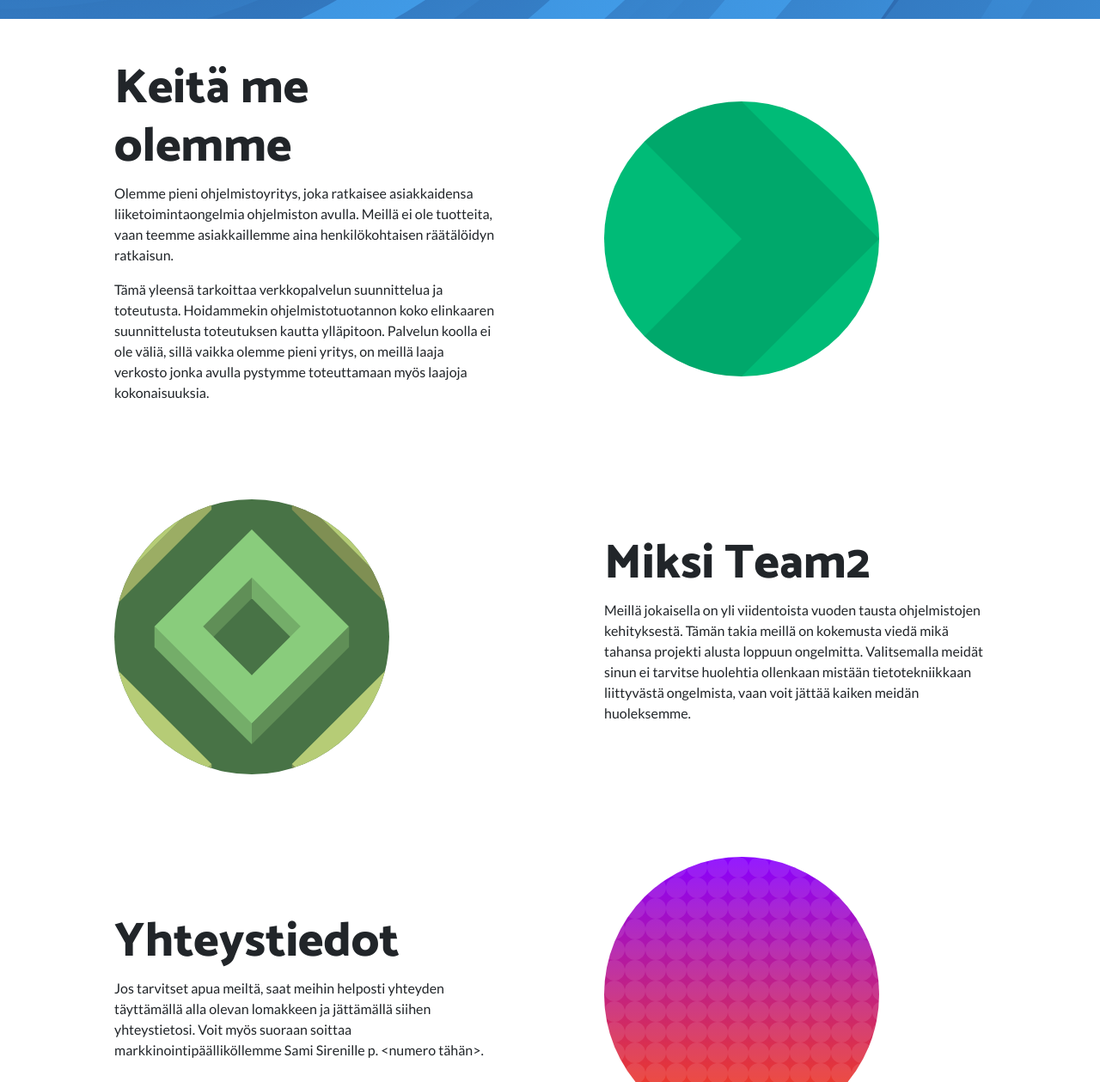
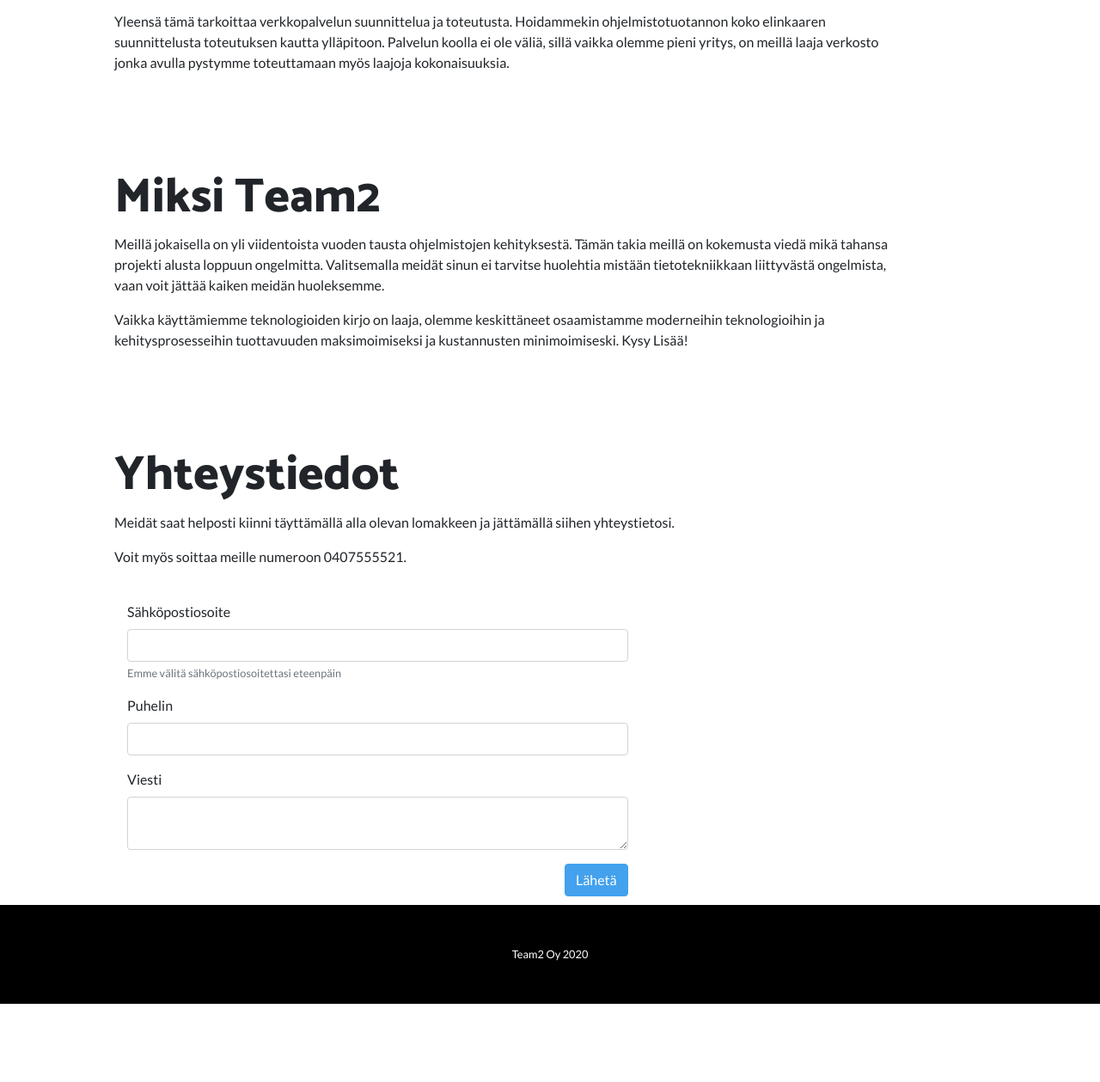
Before and after one commit to Team2Oy/t2-website, a website: page index.html in a window 1280 px wide. Shown: the part 741-2000 px from the top of the page at 86% size. After the commit the page ends 1909 px from the top, so only its background shows below. Drawn offline with Linux system fonts and the light colour scheme.

Commit message:
pientä tuunausta

```diff
--- a/index.html
+++ b/index.html
@@ -5,7 +5,7 @@
   <meta name="viewport" content="width=device-width, initial-scale=1, shrink-to-fit=no">
   <meta name="description" content="">
   <meta name="author" content="Team2 Oy">
-  <title>Team2 Oy - Start Bootstrap Template</title>
+  <title>Team2 Oy</title>
   <link href="vendor/bootstrap/css/bootstrap.min.css" rel="stylesheet">
   <link href="css/bg.css" rel="stylesheet">
   <link href="https://fonts.googleapis.com/css?family=Catamaran:100,200,300,400,500,600,700,800,900" rel="stylesheet">
@@ -15,48 +15,34 @@
 <body>
   <nav class="navbar navbar-expand-lg navbar-dark navbar-custom fixed-top">
     <div class="container">
-      <a class="navbar-brand" href="#">Start Bootstrap</a>
-      <button class="navbar-toggler" type="button" data-toggle="collapse" data-target="#navbarResponsive" aria-controls="navbarResponsive" aria-expanded="false" aria-label="Toggle navigation">
-        <span class="navbar-toggler-icon"></span>
-      </button>
-      <div class="collapse navbar-collapse" id="navbarResponsive">
-        <ul class="navbar-nav ml-auto">
-          <li class="nav-item">
-            <a class="nav-link" href="#">Sign Up</a>
-          </li>
-          <li class="nav-item">
-            <a class="nav-link" href="#">Log In</a>
-          </li>
-        </ul>
-      </div>
+      <a class="navbar-brand" href="#">[ LOGO TÄHÄN? ]</a>
     </div>
   </nav>
   <header class="masthead text-center text-white">
     <div class="masthead-content">
       <div class="container">
         <h1 class="masthead-heading mb-0">Team2 Oy</h1>
-        <h2 class="masthead-subheading mb-0">Ohjelmistokonsultointia pitkällä kokemuksella</h2>
-        <a href="#" class="btn btn-primary btn-xl rounded-pill mt-5">Learn More</a>
+        <h2 class="masthead-subheading mb-0">Järkevää ohjelmistokonsultointia</h2>
       </div>
     </div>
-    <div class="bg-circle-1 bg-circle"></div>
-    <div class="bg-circle-2 bg-circle"></div>
-    <div class="bg-circle-3 bg-circle"></div>
-    <div class="bg-circle-4 bg-circle"></div>
   </header>
+  <main>
     <section>
         <div class="container">
         <div class="row align-items-center">
-        <div class="col-lg-6 order-lg-2">
-          <div class="p-5">
-            <img class="img img-fluid rounded-circle" src="img/Zig-Zag.svg" alt="">
-          </div>
-        </div>
-        <div class="col-lg-6 order-lg-1">
+            <div class="col-lg-11 order-lg-1">
             <div class="p-5">
                 <h2 class="display-4">Keitä me olemme</h2>
-            <p>Olemme pieni ohjelmistoyritys, joka ratkaisee asiakkaidensa liiketoimintaongelmia ohjelmiston avulla. Meillä ei ole tuotteita, vaan teemme asiakkaillemme aina henkilökohtaisen räätälöidyn ratkaisun.</p>
-            <p>Tämä yleensä tarkoittaa verkkopalvelun suunnittelua ja toteutusta. Hoidammekin ohjelmistotuotannon koko elinkaaren suunnittelusta toteutuksen kautta ylläpitoon. Palvelun koolla ei ole väliä, sillä vaikka olemme pieni yritys, on meillä laaja verkosto jonka avulla pystymme toteuttamaan myös laajoja kokonaisuuksia.</p>
+                <p>
+                Olemme pieni viiden freelancerin pyörittämä ohjelmistoyritys, joka ratkaisee asiakkaidensa liiketoimintaongelmia ohjelmiston avulla.
+                Meillä ei ole tuotteita, vaan teemme asiakkaillemme aina henkilökohtaisen räätälöidyn ratkaisun.
+                </p>
+                <p>
+                Yleensä tämä tarkoittaa verkkopalvelun suunnittelua ja toteutusta.
+                Hoidammekin ohjelmistotuotannon koko elinkaaren suunnittelusta toteutuksen kautta ylläpitoon.
+                Palvelun koolla ei ole väliä, sillä vaikka olemme pieni yritys, on meillä laaja verkosto jonka avulla
+                pystymme toteuttamaan myös laajoja kokonaisuuksia.
+                </p>
             </div>
             </div>
         </div>
@@ -65,15 +51,20 @@
     <section>
         <div class="container">
         <div class="row align-items-center">
-        <div class="col-lg-6">
-          <div class="p-5">
-            <img class="img img-fluid rounded-circle" src="img/Hollowed-Boxes.svg" alt="">
-          </div>
-        </div>
-        <div class="col-lg-6">
+            <div class="col-lg-11">
             <div class="p-5">
                 <h2 class="display-4">Miksi Team2</h2>
-            <p>Meillä jokaisella on yli viidentoista vuoden tausta ohjelmistojen kehityksestä. Tämän takia meillä on kokemusta viedä mikä tahansa projekti alusta loppuun ongelmitta. Valitsemalla meidät sinun ei tarvitse huolehtia ollenkaan mistään tietotekniikkaan liittyvästä ongelmista, vaan voit jättää kaiken meidän huoleksemme.</p>
+                <p>
+                Meillä jokaisella on yli viidentoista vuoden tausta ohjelmistojen kehityksestä.
+                Tämän takia meillä on kokemusta viedä mikä tahansa projekti alusta loppuun ongelmitta.
+                Valitsemalla meidät sinun ei tarvitse huolehtia mistään tietotekniikkaan liittyvästä ongelmista,
+                vaan voit jättää kaiken meidän huoleksemme.
+                </p>
+                <p>
+                Vaikka käyttämiemme teknologioiden kirjo on laaja, olemme keskittäneet osaamistamme
+                moderneihin teknologioihin ja kehitysprosesseihin tuottavuuden maksimoimiseksi ja
+                kustannusten minimoimiseski. Kysy Lisää!
+                </p>
             </div>
             </div>
         </div>
@@ -82,24 +73,43 @@
     <section>
         <div class="container">
         <div class="row align-items-center">
-        <div class="col-lg-6 order-lg-2">
-          <div class="p-5">
-            <img class="img img-fluid rounded-circle" src="img/Diamond-Sunset.svg" alt="">
-          </div>
-        </div>
-        <div class="col-lg-6 order-lg-1">
+            <div class="col-lg-11 order-lg-1">
             <div class="p-5">
                 <h2 class="display-4">Yhteystiedot</h2>
-            <p>Jos tarvitset apua meiltä, saat meihin helposti yhteyden täyttämällä alla olevan lomakkeen ja jättämällä siihen yhteystietosi.
-              Voit myös suoraan soittaa markkinointipäälliköllemme Sami Sirenille p. &lt;numero tähän&gt;.</p>
+                <p>
+                  Meidät saat helposti kiinni täyttämällä alla olevan lomakkeen ja jättämällä siihen yhteystietosi.
+                </p>
+                <p>
+                  Voit myös soittaa meille numeroon 0407555521.
+                </p>
+                <br>
+                <form action="tbd" class="col-lg-8">
+                <div class="form-group">
+                    <label for="email" class="required">Sähköpostiosoite</label>
+                    <input type="email" class="form-control" id="email" name="email">
+                    <small id="emailHelp" class="form-text text-muted">Emme välitä sähköpostiosoitettasi eteenpäin</small>
+                </div>
+                <div class="form-group">
+                    <label for="phone" class="required">Puhelin</label>
+                    <input type="phone" class="form-control" id="email" name="email">
+                </div>
+                <div class="form-group">
+                    <label for="content">Viesti</label>
+                    <textarea class="form-control" id="content" name="content"></textarea>
+                </div>
+                <div class="float-right">
+                    <button class="btn btn-primary" type="submit">Lähetä</button>
+                </div>
+                </form>
             </div>
             </div>
         </div>
         </div>
     </section>
+  </main>
   <footer class="py-5 bg-black">
     <div class="container">
-      <p class="m-0 text-center text-white small">Copyright &copy; Team2 Oy 2020</p>
+      <p class="m-0 text-center text-white small">Team2 Oy <script>document.write(new Date().getFullYear())</script></p>
     </div>
   </footer>
 </body>
```
Also changed, not shown: img/Diamond-Sunset.svg (deleted), img/Hollowed-Boxes.svg (deleted), img/Zig-Zag.svg (deleted). Lines whose indentation alone changed are shown as unchanged.
